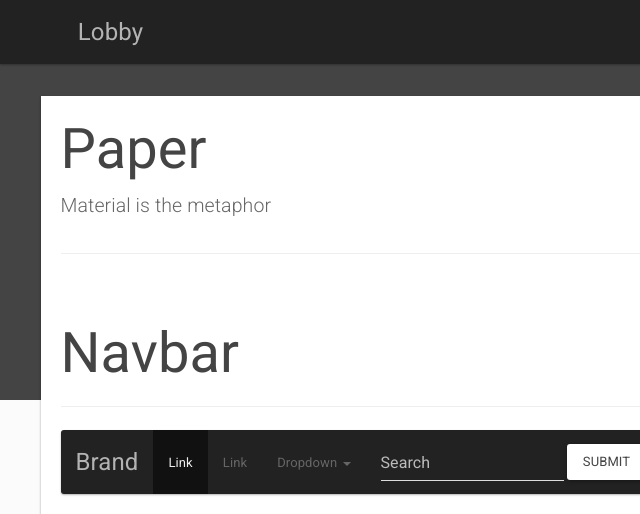
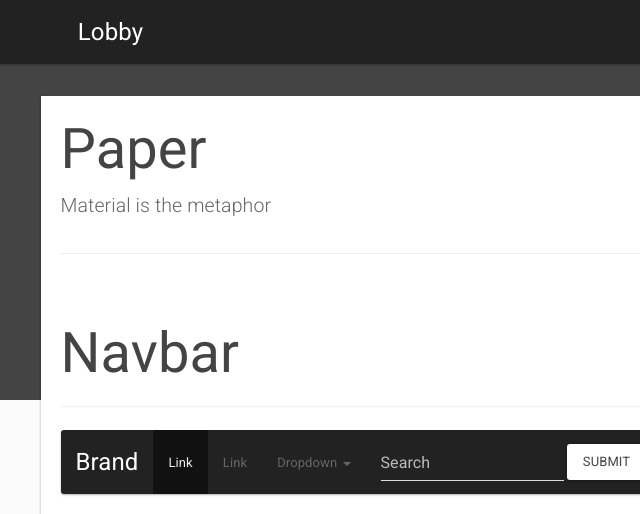
Before and after one commit to PaulBGD/Strapalooza, a website: page index.html in a window 1280 px wide. Shown: the top 514 px of the page, 0-640 px from the left. Drawn offline with nearby package versions, Linux system fonts and the light colour scheme.

Commit message:
Few style fixes

```diff
--- a/less/looza.less
+++ b/less/looza.less
@@ -26,6 +26,7 @@ body {
 
   @media (min-width: @screen-md-max) {
     border-top: 400px solid lighten(@brand-secondary, 13.5%);
+    min-height: 500px;
     > .fixed {
       margin-top: -350px;
     }
--- a/less/variables.less
+++ b/less/variables.less
@@ -379,8 +379,8 @@
 @navbar-default-link-disabled-bg:          transparent;
 
 // Navbar brand label
-@navbar-default-brand-color:               lighten(@navbar-default-link-color, 30%);
-@navbar-default-brand-hover-color:         lighten(@navbar-default-link-color, 30%);
+@navbar-default-brand-color:               #fff;
+@navbar-default-brand-hover-color:         #fff;
 @navbar-default-brand-hover-bg:            transparent;
 
 // Navbar toggle
```
Also changed, not shown: index.html (+0 -1 lines), css/main.css.
